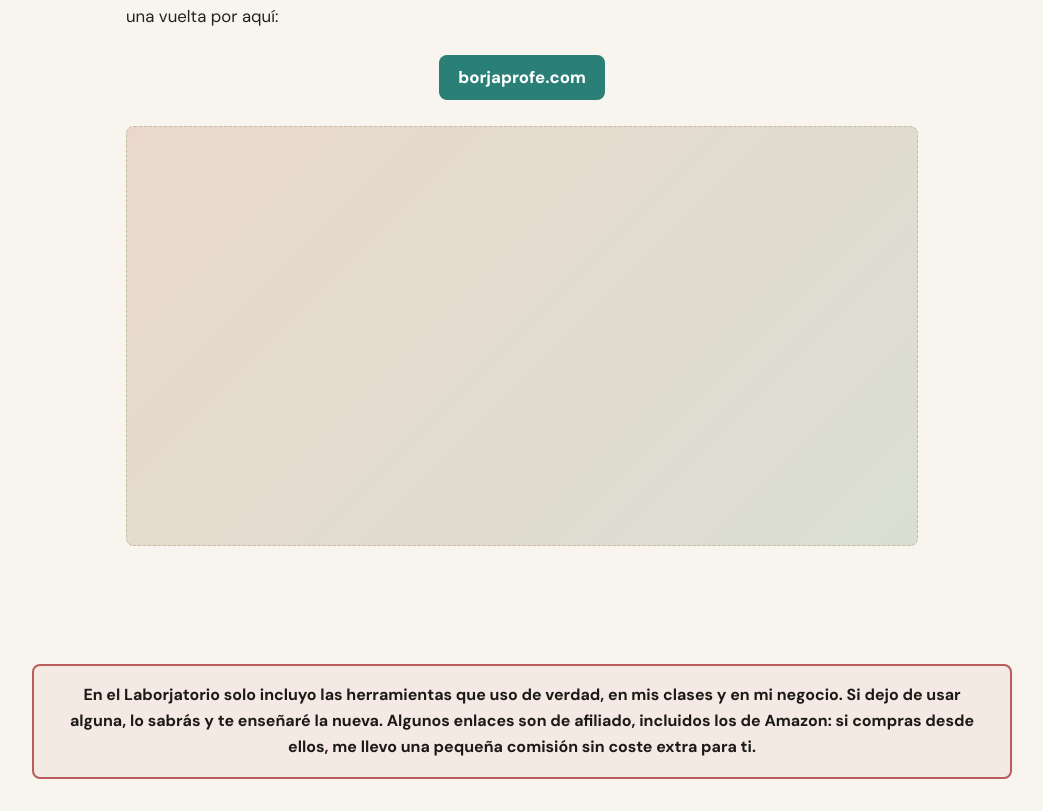
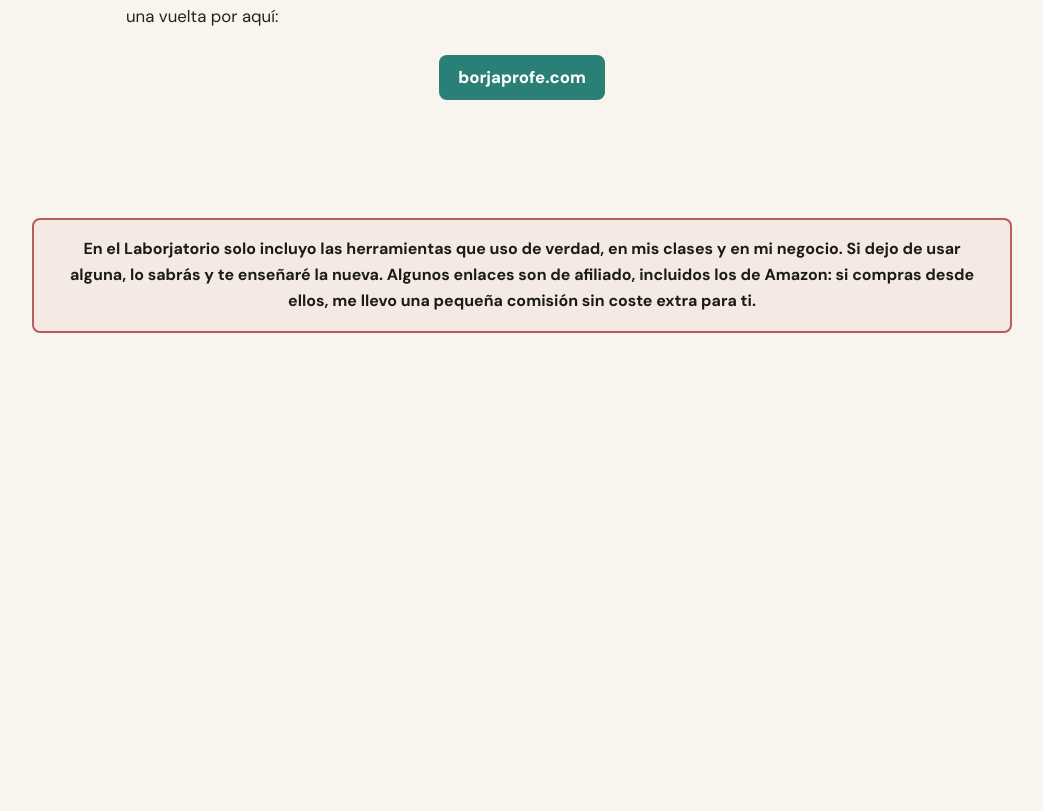
Before and after one commit to boreas77/laborjatorio, a Next.js app: page /sobre in a window 1280 px wide. Shown: the part 2001-2812 px from the top of the page, without its empty margins (118-1161 px from the left). After the commit the page ends 2366 px from the top, so only its background shows below. Built offline with nearby package versions, Linux system fonts and the light colour scheme.

Commit message:
Elimina hueco de imagen en sobre mi

```diff
--- a/src/app/globals.css
+++ b/src/app/globals.css
@@ -793,16 +793,6 @@
   margin-top: 6px;
 }
 
-.about-page__photo {
-  background:
-    linear-gradient(135deg, rgb(184 92 92 / 14%), rgb(42 127 118 / 12%)),
-    #f2ecdf;
-  border: 1px dashed #c8b99f;
-  border-radius: 8px;
-  margin-top: 26px;
-  min-height: clamp(260px, 42vw, 420px);
-}
-
 .prose section {
   border-bottom: 1px solid var(--line);
   padding: 0 0 26px;
--- a/src/app/sobre/page.tsx
+++ b/src/app/sobre/page.tsx
@@ -108,7 +108,6 @@
             borjaprofe.com
           </a>
         </div>
-        <div className="about-page__photo" aria-label="Foto de Borja pendiente" />
       </div>
     </section>
   );
```
Also changed, not shown: 1 other file (tests, documents, lock files or other folders).
